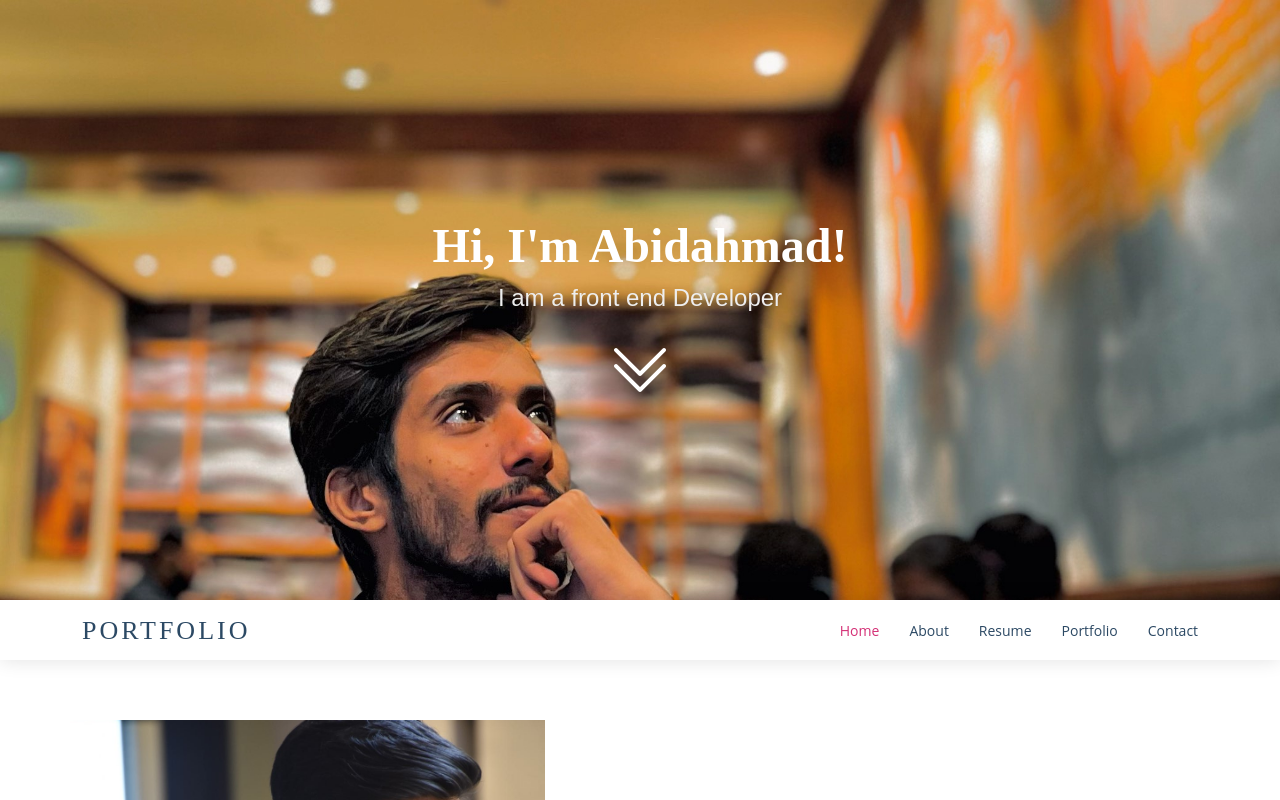
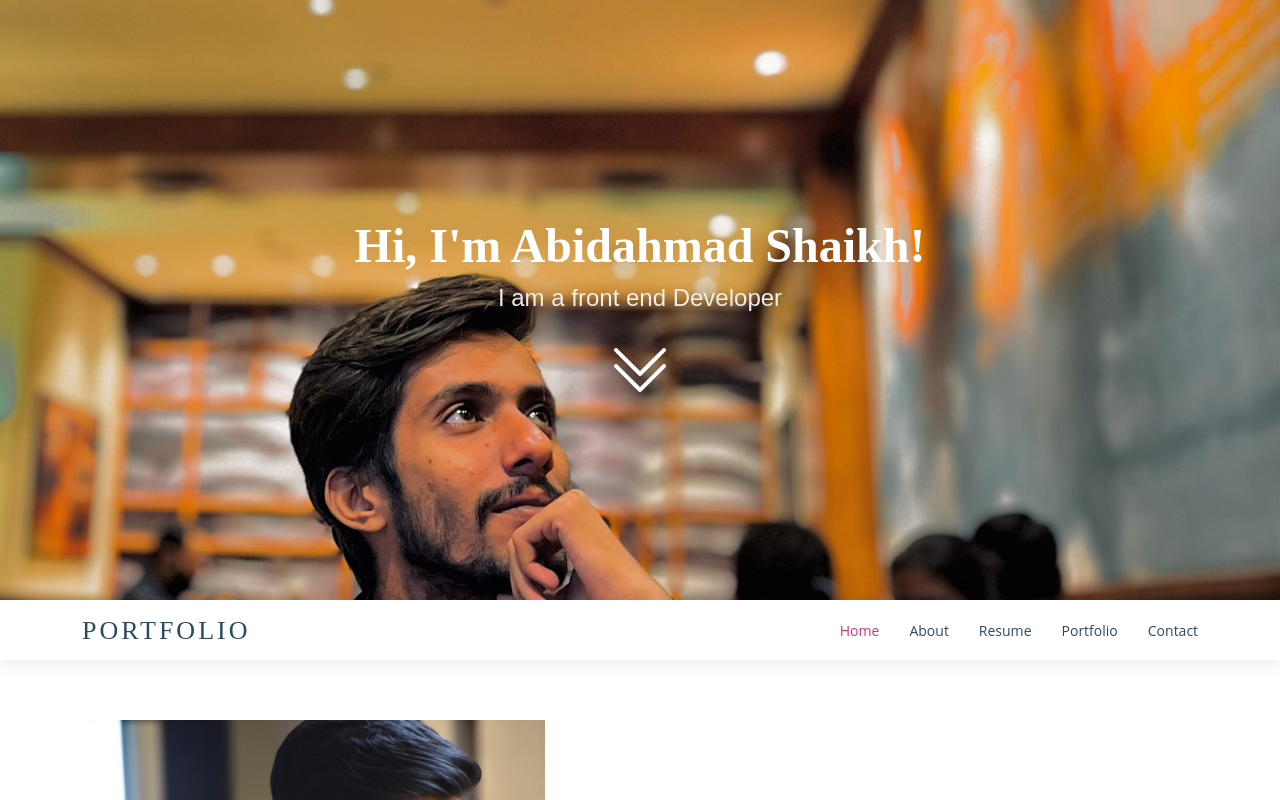
Before and after one commit to Abidshaikh786/portfolio-, a plain HTML site: page index.html in a window 1280 px wide. Shown: the top 800 px of the page. Drawn offline with nearby package versions, Linux system fonts and the light colour scheme.

Commit message:
e change

```diff
--- a/index.html
+++ b/index.html
@@ -18,7 +18,7 @@
 <body>
   <!-- ======= Hero Section ======= -->
   <section id="hero" class="d-flex flex-column align-items-center justify-content-center">
-    <h1>Hi, I'm Abidahmad!</h1>
+    <h1>Hi, I'm Abidahmad Shaikh!</h1>
     <h2>I am a front end Developer</h2>
     <a href="#about" class="btn-get-started scrollto"><i class="bi bi-chevron-double-down"></i></a>
   </section>
```
